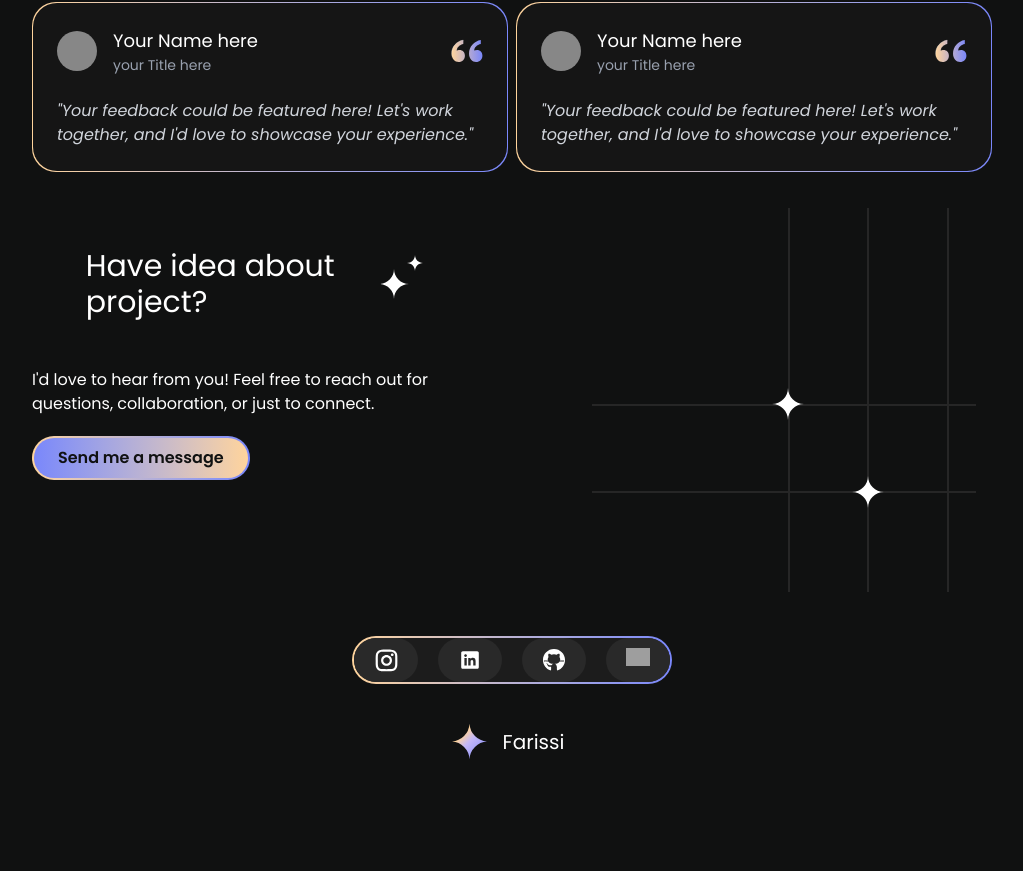
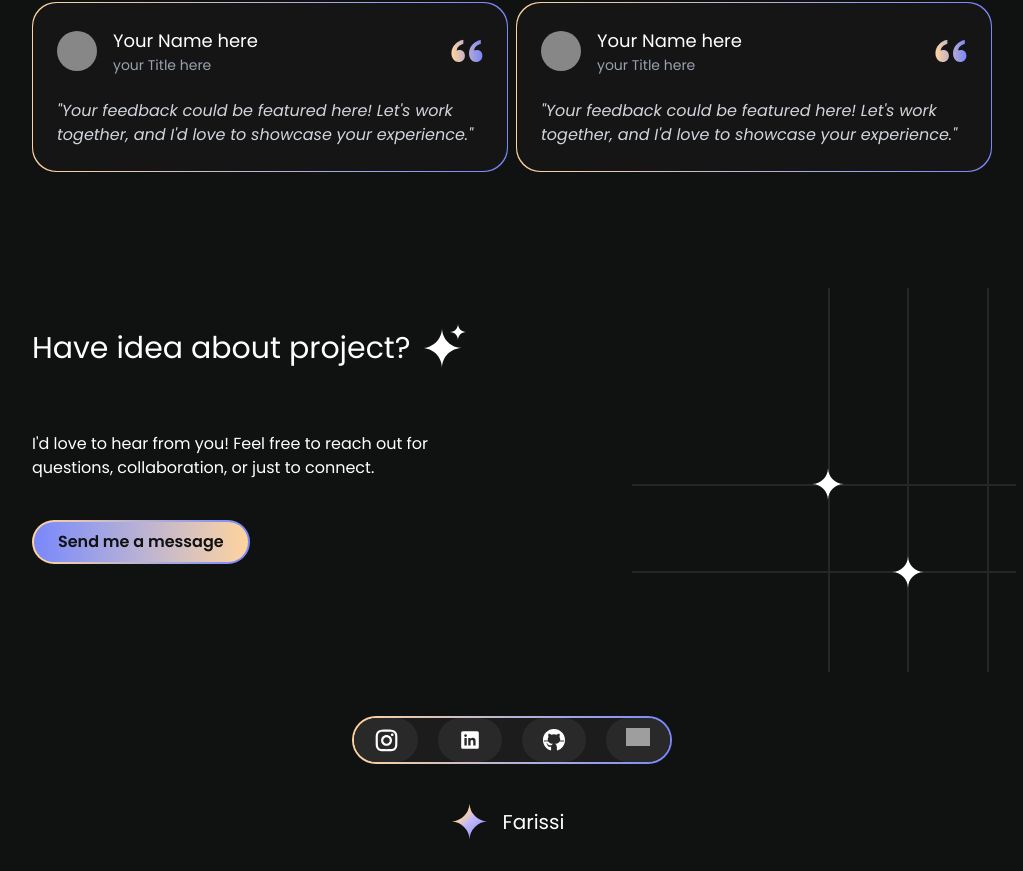
Before and after one commit to Still-Maintainance/Portfolio-2.0, a React (Vite) app: page / in a window 1280 px wide. Shown: the part 4112-4983 px from the top of the page, without its empty margins (128-1151 px from the left). Before the commit the page ends 4903 px from the top, so only its background shows below. Built offline with nearby package versions, Linux system fonts and the light colour scheme; grey boxes are pictures that could not be loaded.

Commit message:
refactor Contact and Title components; enhance layout, spacing, and responsiveness

```diff
--- a/src/Contact.jsx
+++ b/src/Contact.jsx
@@ -9,13 +9,13 @@ import Title from "./Title";
 
 export default function Contact() {
   return (
-    <div className="text-text-sm mx-auto flex w-13/14 flex-col items-start justify-start gap-5 lg:mx-auto lg:w-15/20">
+    <div className="text-text-sm mx-auto flex w-13/14 flex-col items-start justify-start gap-5 lg:mx-auto lg:w-15/20 lg:mt-20">
       <div className="flex justify-between w-15/20">
         <div className="flex flex-col lg:flex-row lg:justify-between">
-          <div className="flex flex-col">
-            <Title title="Have idea about project?" className={"ml-0"}/>
+          <div className="flex flex-col lg:w-150">
+            <Title title="Have idea about project?" className={"mt-12 ml-0 flex items-center md:w-15/20 mb-12"}/>
             <div className="flex flex-col items-start justify-start gap-5">
-              <p className="lg:max-w-100 mt-12">
+              <p className="lg:max-w-100 mt-4 mb-5">
                 I&apos;d love to hear from you! Feel free to reach out for
                 questions, collaboration, or just to connect.
               </p>
--- a/src/Title.jsx
+++ b/src/Title.jsx
@@ -3,7 +3,7 @@ import portal from "./assets/Portal.svg";
 // eslint-disable-next-line react/prop-types
 export default function Title({ title, className }) {
   return (
-    <div className={`mt-12 ml-6 flex items-center md:w-15/20 md:mx-auto ${className || 'mb-12'}`}>
+    <div className={className ? className :"mt-12 ml-6 flex items-center md:w-15/20 md:mx-auto mb-12" }>
       <h1 className="mr-3 text-[1.3rem] md:text-3xl">{title}</h1>
       <div className="relative">
         <img src={portal} className="w-6 md:w-10" />
```
